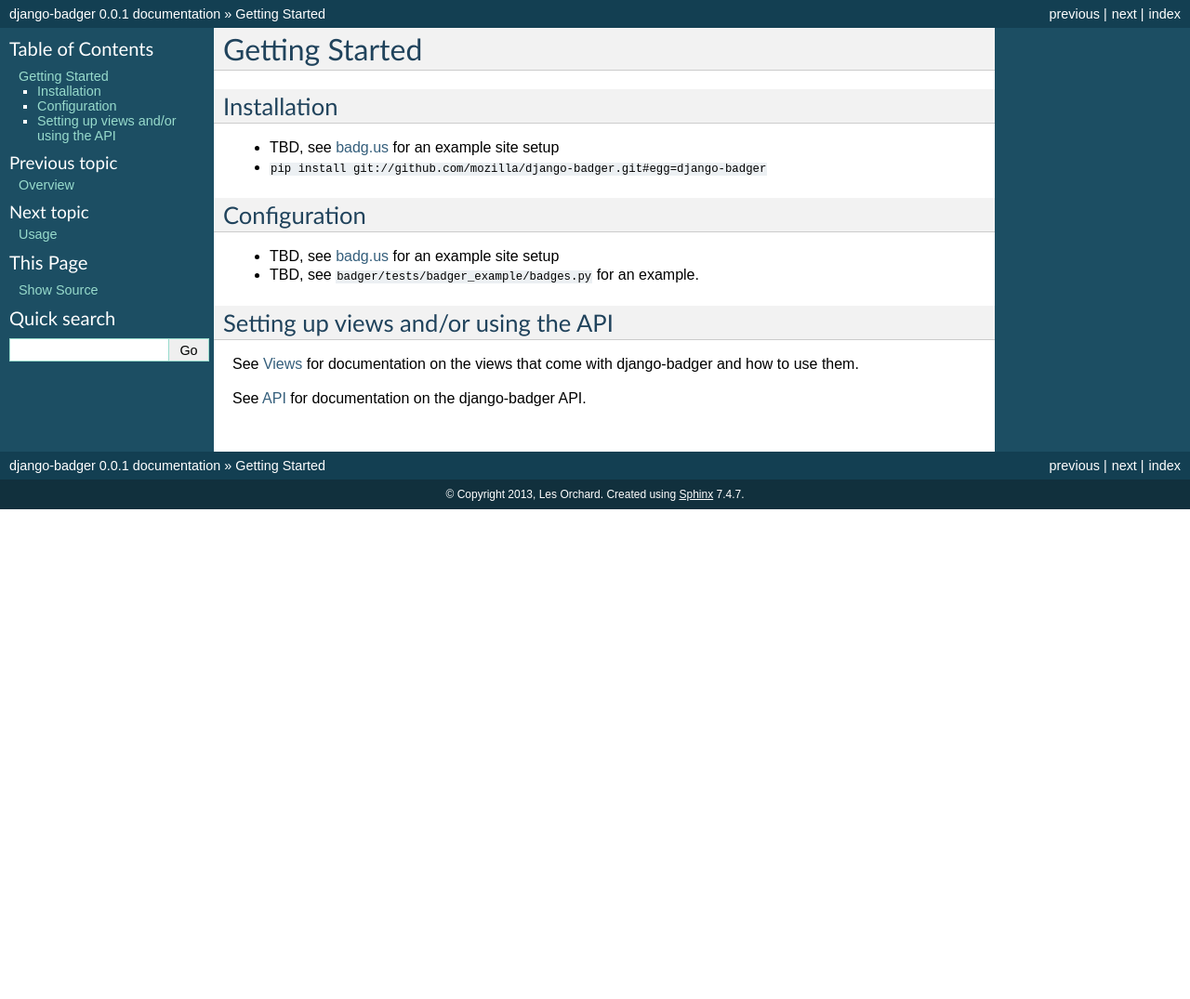
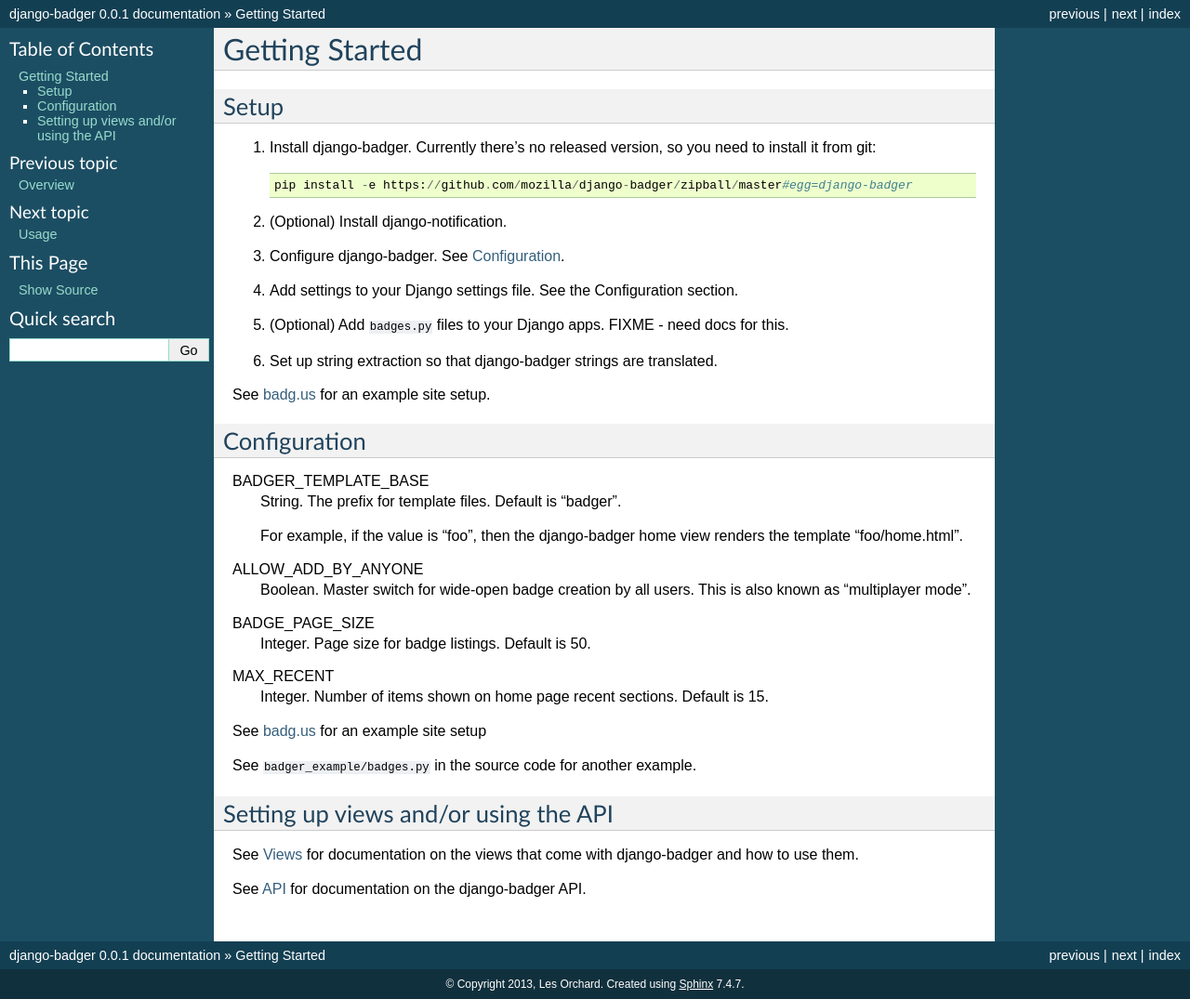
Before and after one commit to mozilla/django-badger, a Sphinx documentation site: the page built from docs/getting_started.rst, in a window 1280 px wide. Shown: the whole page at 93% size. Built offline with Sphinx 7.4.7, drawn with Linux system fonts in a browser that asks for light colours; before the commit the page ends 900 px from its top, so only the background shows below that.

Commit message:
Update Getting Started and other docs tweaks

```diff
--- a/docs/getting_started.rst
+++ b/docs/getting_started.rst
@@ -1,26 +1,57 @@
+.. _chapter-getting-started:
+
 Getting Started
 ===============
 
-.. TODO
+Setup
+-----
 
-Installation
-------------
+1. Install django-badger. Currently there's no released version, so
+   you need to install it from git::
 
-.. TODO
+       pip install -e https://github.com/mozilla/django-badger/zipball/master#egg=django-badger
 
-- TBD, see `badg.us <https://github.com/mozilla/badg.us>`_ for an example
-  site setup
-- ``pip install git://github.com/mozilla/django-badger.git#egg=django-badger``
+2. (Optional) Install django-notification.
+3. Configure django-badger. See :ref:`chapter-getting-started-conf`.
+4. Add settings to your Django settings file. See the Configuration
+   section.
+5. (Optional) Add ``badges.py`` files to your Django apps. FIXME -
+   need docs for this.
+6. Set up string extraction so that django-badger strings are
+   translated.
 
+See  `badg.us <https://github.com/mozilla/badg.us>`_ for an example
+site setup.
+
+
+.. _chapter-getting-started-conf:
 
 Configuration
 -------------
 
-.. TODO
+BADGER_TEMPLATE_BASE
+    String. The prefix for template files. Default is "badger".
 
-- TBD, see `badg.us <https://github.com/lmorchard/badg.us>`_ for an example
-  site setup
-- TBD, see ``badger/tests/badger_example/badges.py`` for an example.
+    For example, if the value is "foo", then the django-badger home
+    view renders the template "foo/home.html".
+
+ALLOW_ADD_BY_ANYONE
+    Boolean. Master switch for wide-open badge creation by all
+    users. This is also known as "multiplayer mode".
+
+BADGE_PAGE_SIZE
+    Integer. Page size for badge listings. Default is 50.
+
+MAX_RECENT
+    Integer. Number of items shown on home page recent
+    sections. Default is 15.
+
+
+See  `badg.us <https://github.com/lmorchard/badg.us>`_ for an example
+site setup
+
+See ``badger_example/badges.py`` in the source code for another
+example.
 
 
 Setting up views and/or using the API
--- a/docs/index.rst
+++ b/docs/index.rst
@@ -28,10 +28,10 @@
    overview
    getting_started
    usage
-   contributing
-   faqs
    views
    api
+   faqs
+   contributing
 
 
 Indices and tables
--- a/docs/usage.rst
+++ b/docs/usage.rst
@@ -6,11 +6,11 @@
 Creating badges
 ---------------
 
-- TBD, see ``badger/tests/badger_example/badges.py`` for an example.
+- TBD, see ``badger_example/badges.py`` in the source code for an example.
 
 Awarding badges
 ---------------
 
-- TBD, see ``badger/tests/badger_example/badges.py`` for an example.
+- TBD, see ``badger_example/badges.py`` in the source code for an example.
 
 .. vim:set tw=78 ai fo+=n fo-=l ft=rst:
```
